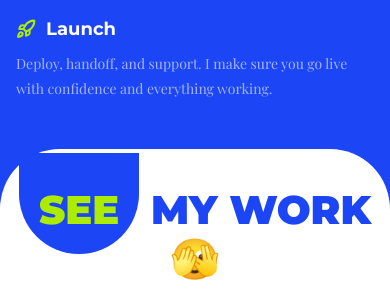
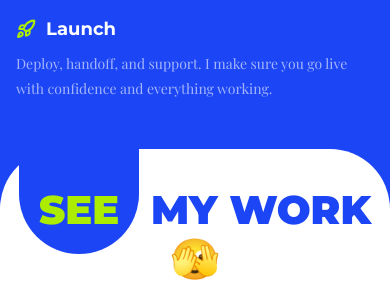
Before and after one commit to joaosilva-web/silva-portfolio, a React (Vite) app: page / in a window 390 px wide. Shown: the part 2593-2897 px from the top of the page. Built offline with nearby package versions, Linux system fonts and the light colour scheme; a web font is replaced by a local one.

Commit message:
fix: adjust SEE padding on mobile and format gtag script

```diff
--- a/src/components/MyWork/MyWork.module.css
+++ b/src/components/MyWork/MyWork.module.css
@@ -279,7 +279,7 @@
 
   .see {
     padding: 26px;
-    padding-top: 62px;
+    padding-top: 82px;
   }
 }
 
@@ -297,7 +297,7 @@
 
   .see {
     padding: 20px;
-    padding-top: 32px;
+    padding-top: 82px;
   }
 
   .content {
```
Also changed, not shown: index.html (+9 -4 lines).
